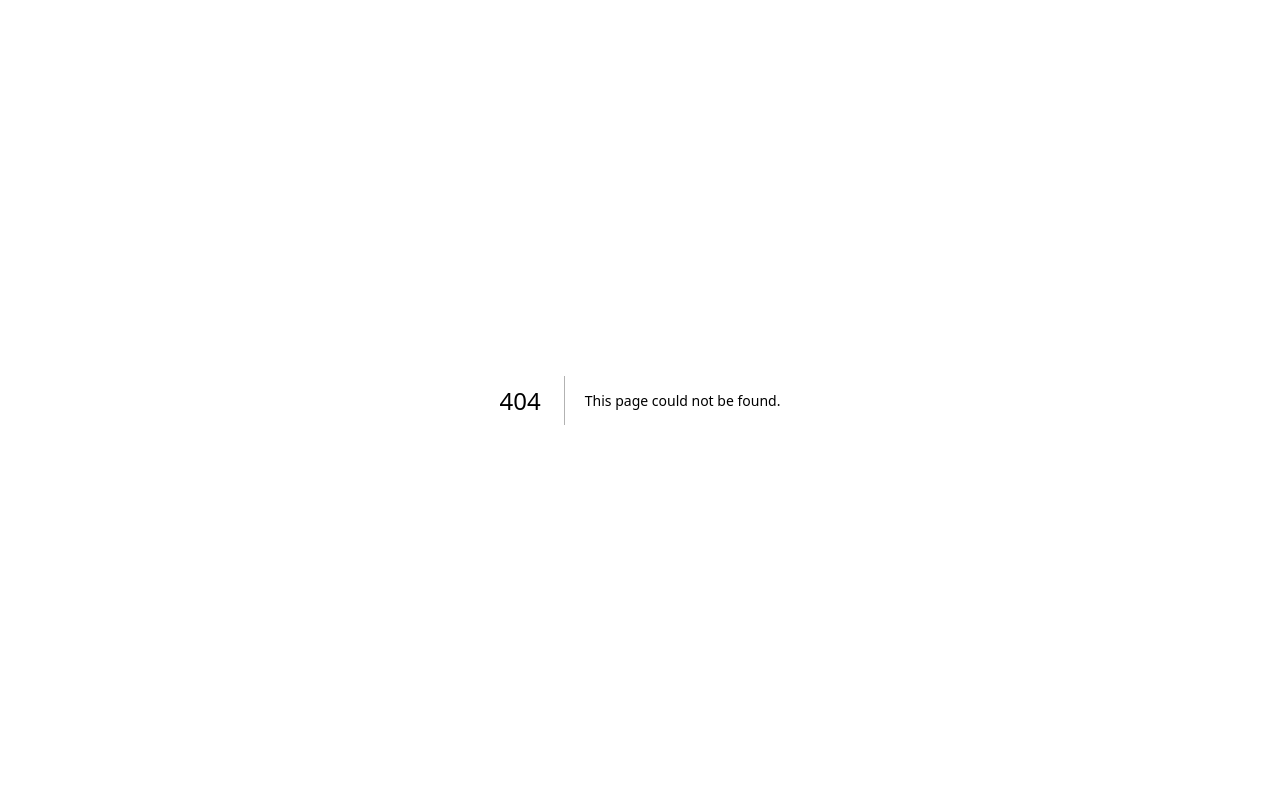
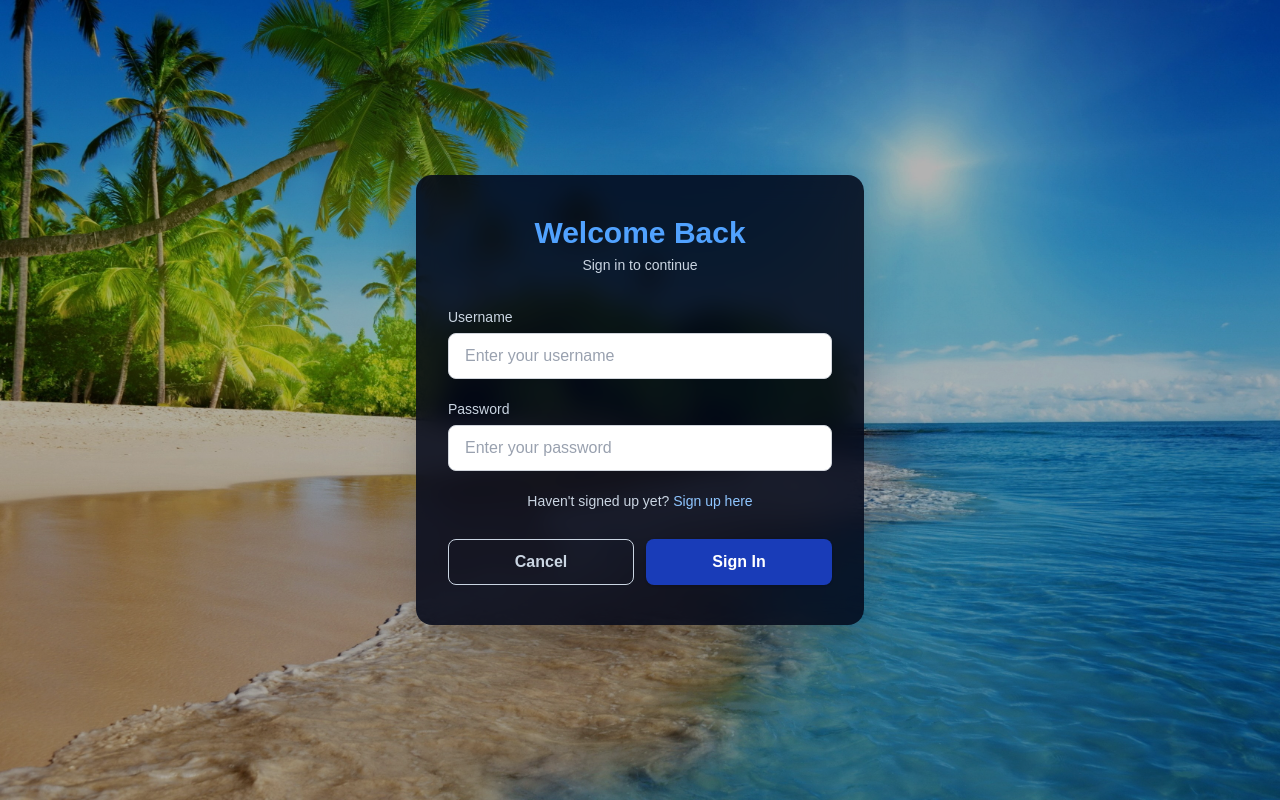
Before and after one commit to NipunaSudesh/fidenz-weather, a Next.js app: page /signin in a window 1280 px wide. Before the commit this address had no page. Built offline with nearby package versions, Linux system fonts and the light colour scheme.

Commit message:
create sign in page ui

```diff
--- /dev/null
+++ b/src/app/signin/page.jsx
@@ -0,0 +1,91 @@
+"use client";
+import Image from "next/image";
+import { useState } from "react";
+
+export default function SignIn() {
+  const [form, setForm] = useState({ username: "", password: "" });
+
+  const handleChange = (e) => {
+    setForm({ ...form, [e.target.name]: e.target.value });
+  };
+
+  return (
+    <div
+      className="relative flex min-h-screen w-full items-center justify-center bg-cover bg-center bg-no-repeat"
+      style={{ backgroundImage: "url('/clear.jpg')" }}
+    >
+      {/* darken the photo a touch so the card always reads clearly */}
+      <div className="absolute inset-0 bg-black/30" />
+
+      <main className="relative z-10 flex w-full max-w-md flex-col rounded-2xl bg-slate-950/85 px-8 py-10 shadow-2xl backdrop-blur-md transition-colors duration-300">
+        <div className="flex w-full flex-col text-center">
+              {/* <Image
+    src= "/logo-dark.png"
+    alt="Nexa Weather"
+    width={150}
+    height={45}
+    priority
+  /> */}
+          <h1 className="text-3xl font-bold text-blue-400 dark:text-blue-300">
+            Welcome Back
+          </h1>
+          <p className="mt-1 text-sm text-slate-300 dark:text-slate-400">
+            Sign in to continue
+          </p>
+        </div>
+
+        <form className="mt-8 flex flex-col gap-5">
+          <div className="flex flex-col gap-1.5">
+            <label className="text-sm font-medium text-slate-300 dark:text-slate-300">
+              Username
+            </label>
+            <input
+              type="text"
+              name="username"
+              value={form.username}
+              onChange={handleChange}
+              placeholder="Enter your username"
+              className="rounded-lg border border-gray-300 bg-white px-4 py-2.5 text-black placeholder:text-gray-400 outline-none transition-colors focus:border-blue-500 focus:ring-2 focus:ring-blue-500/40 dark:border-slate-700 dark:bg-slate-900 dark:text-white"
+            />
+          </div>
+
+          <div className="flex flex-col gap-1.5">
+            <label className="text-sm font-medium text-slate-300 dark:text-slate-300">
+              Password
+            </label>
+            <input
+              type="password"
+              name="password"
+              value={form.password}
+              onChange={handleChange}
+              placeholder="Enter your password"
+              className="rounded-lg border border-gray-300 bg-white px-4 py-2.5 text-black placeholder:text-gray-400 outline-none transition-colors focus:border-blue-500 focus:ring-2 focus:ring-blue-500/40 dark:border-slate-700 dark:bg-slate-900 dark:text-white"
+            />
+          </div>
+
+          <p className="text-center text-sm text-slate-300 dark:text-slate-400">
+            Haven&apos;t signed up yet?{" "}
+            <a href="/signup" className="font-medium text-blue-300 hover:underline dark:text-blue-400">
+              Sign up here
+            </a>
+          </p>
+
+          <div className="mt-2 flex gap-3">
+            <button
+              type="button"
+              className="w-1/2 rounded-lg border border-slate-300 bg-transparent px-4 py-2.5 font-semibold text-slate-300 transition-colors hover:bg-slate-500 dark:border-slate-600 dark:text-slate-200 dark:hover:bg-slate-800"
+            >
+              Cancel
+            </button>
+            <button
+              type="submit"
+              className="w-1/2 rounded-lg bg-blue-800 px-4 py-2.5 font-semibold text-white shadow-sm transition-colors hover:bg-blue-700"
+            >
+              Sign In
+            </button>
+          </div>
+        </form>
+      </main>
+    </div>
+  );
+}
--- a/src/components/Navbar.jsx
+++ b/src/components/Navbar.jsx
@@ -56,7 +56,7 @@ export default function Navbar() {
   };
 
   return (
-  <nav className="sticky top-0 z-50 border-b border-slate-200 bg-white/90 backdrop-blur transition-colors duration-300 dark:border-slate-800 dark:bg-slate-950/90 shadow-amber-300">
+  <nav className="sticky top-0 z-50 border-b border-slate-200 bg-white/90 backdrop-blur transition-colors duration-300 dark:border-slate-800 dark:bg-slate-950/90 shadow-stone-400">
       <div className="mx-auto flex max-w-7xl items-center justify-between px-4 py-3">
 
 <Link href="/" className="flex items-center">
```
